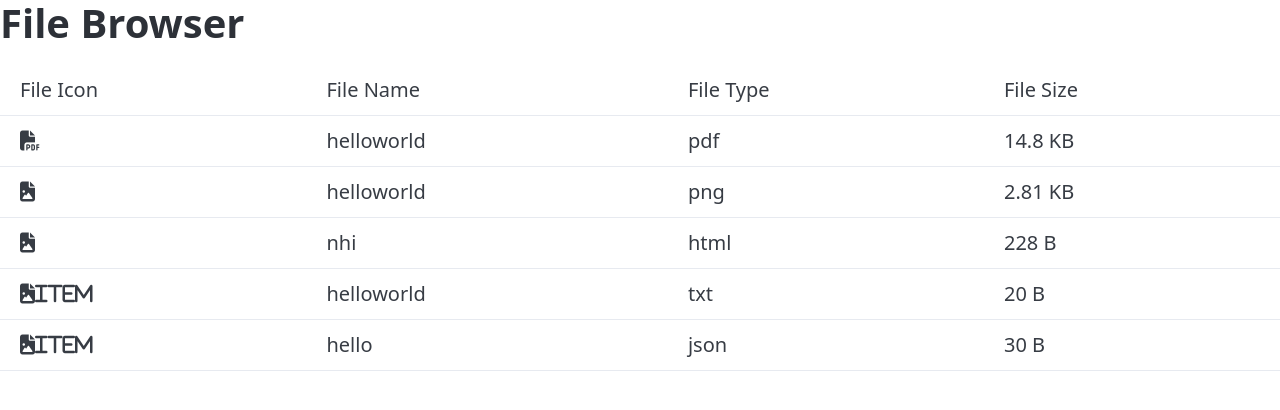
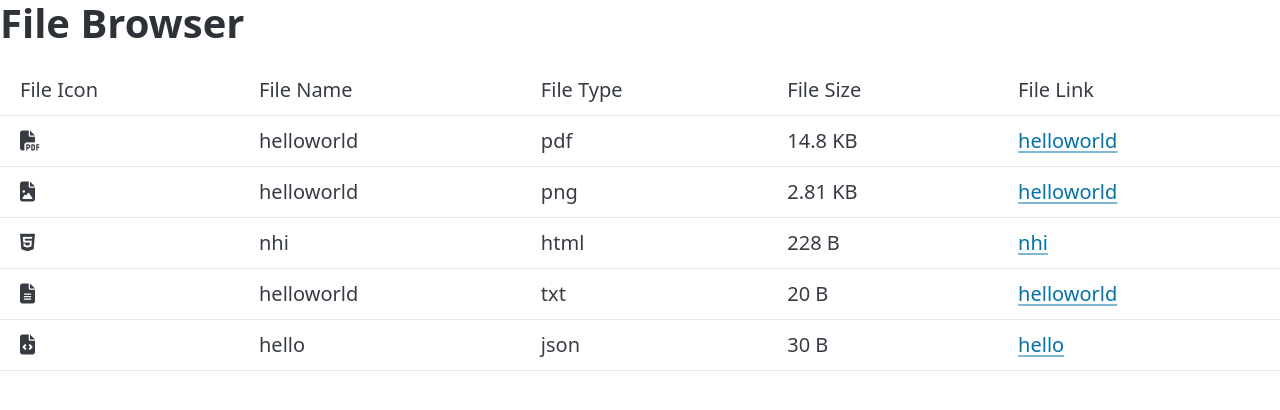
Before and after one commit to walnutta/file-browser, a plain HTML site: page index.html in a window 1280 px wide. Drawn offline with nearby package versions, Linux system fonts and the light colour scheme.

Commit message:
Updated Icons and Links

```diff
--- a/index.html
+++ b/index.html
@@ -11,7 +11,7 @@
         rel="stylesheet"
         href="https://cdnjs.cloudflare.com/ajax/libs/font-awesome/6.4.0/css/all.min.css"
     >
-    <title>Fie Browser</title>
+    <title>File Browser</title>
 </head>
 <body>
     <h1>File Browser</h1>
@@ -22,36 +22,42 @@
             <th>File Name</th>
             <th>File Type</th>
             <th>File Size</th>
+            <th>File Link</th>
         </tr>
         <tr>
             <td><i class="fa-solid fa-file-pdf"></i></td>
             <td>helloworld</td>
             <td>pdf</td>
             <td>14.8 KB</td>
+            <td><a href="helloworld.pdf" target="_blank">helloworld</a></td>
         </tr>
         <tr>
             <td><i class="fa-solid fa-file-image"></i></td>
             <td>helloworld</td>
             <td>png</th>
             <td>2.81 KB</td>
+            <td><a href="helloworld.png" target="_blank">helloworld</a></td>
         </tr>
         <tr>
-            <td><i class="fa-solid fa-file-image"></i></td>
+            <td><i class="fa-brands fa-html5"></i></td>
             <td>nhi</td>
             <td>html</td>
             <td>228 B</td>
+            <td><a href="nhi.html" target="_blank">nhi</a></td>
         </tr>
         <tr>
-            <td><i class="fa-solid fa-file-image">item</i></td>
+            <td><i class="fa-solid fa-file-lines"></i></td>
             <td>helloworld</td>
             <td>txt</td>
             <td>20 B</td>
+            <td><a href="helloworld.txt" target="_blank">helloworld</a></td>
         </tr>
         <tr>
-            <td><i class="fa-solid fa-file-image">item</i></td>
+            <td><i class="fa-solid fa-file-code"></i></td>
             <td>hello</td>
             <td>json</td>
             <td>30 B</td>
+            <td><a href="hello.json" target="_blank">hello</a></td>
         </tr>
 
     </table>
```
